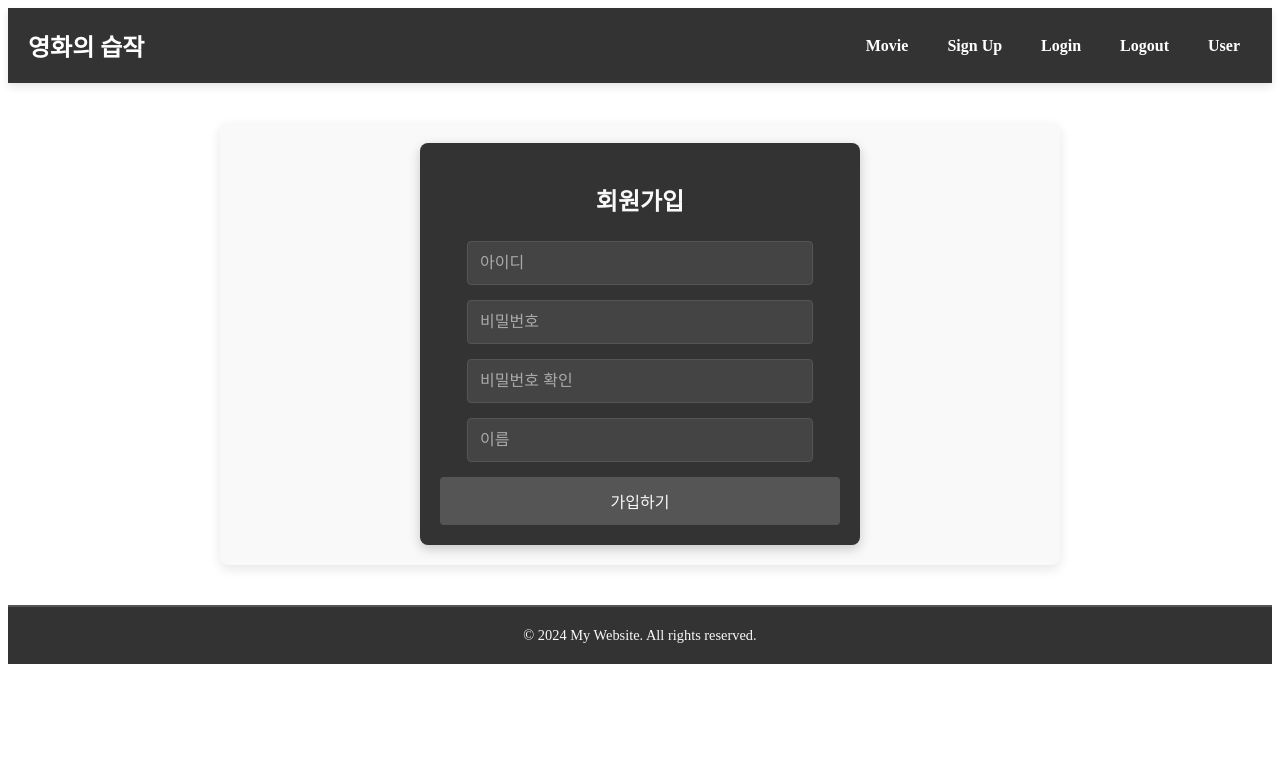
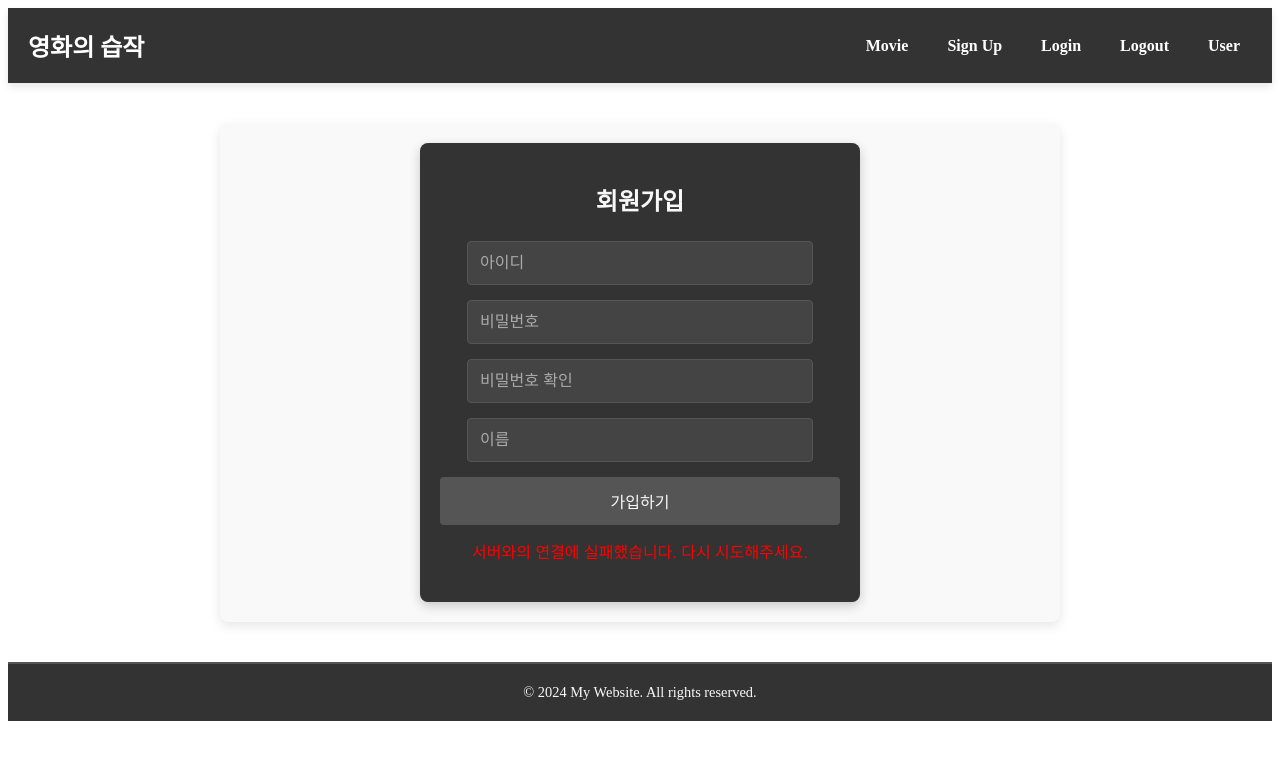
Before and after one commit to Culture-Garden/frontend, a Vue app: page /signUp in a window 1280 px wide. Both pictures are taken after a click on the button "가입하기". Shown: the top 760 px of the page. Built offline with nearby package versions, Linux system fonts and the light colour scheme; no server answers.

Commit message:
feature : loginId 중복 처리

```diff
--- a/src/components/auth/SignUpPage.vue
+++ b/src/components/auth/SignUpPage.vue
@@ -8,6 +8,8 @@ const formData = ref({
   confirmPassword: "",
   username: "",
 });
+
+const errorMessage = ref(""); // 오류 메시지를 저장할 변수
 
 const router = useRouter(); // useRouter로 router 인스턴스 가져오기
 const submitForm = async () => {
@@ -29,10 +31,12 @@ const submitForm = async () => {
       alert("회원가입 성공!");
       router.push("/");
     } else {
-      alert("회원가입 실패. 다시 시도해주세요.");
+      errorMessage.value =
+        "이미 존재하는 아이디입니다. 다른 아이디를 사용해주세요."; // 중복 아이디 오류 메시지
     }
   } catch (error) {
     console.error("Error:", error);
+    errorMessage.value = "서버와의 연결에 실패했습니다. 다시 시도해주세요."; // 네트워크 오류 메시지
   }
 };
 </script>
@@ -60,6 +64,9 @@ const submitForm = async () => {
     />
     <input v-model="formData.username" placeholder="이름" class="form-input" />
     <button @click="submitForm" class="submit-button">가입하기</button>
+
+    <!-- 오류 메시지가 있을 경우 표시 -->
+    <p v-if="errorMessage" class="error-message">{{ errorMessage }}</p>
   </div>
 </template>
 
@@ -109,4 +116,10 @@ const submitForm = async () => {
 .submit-button:hover {
   background-color: #777; /* 버튼 호버 색상 */
 }
+
+.error-message {
+  color: red;
+  margin-top: 15px;
+  font-size: 1rem;
+}
 </style>
```
